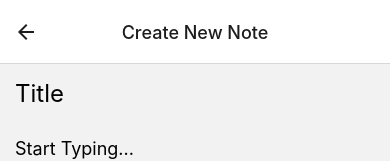
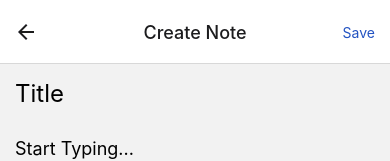
Before and after one commit to myoaung99/react-native-note-app, a React Native app: screen /ManageNote in a window 390 px wide. Shown: the top 161 px of the page. Built offline with nearby package versions, Linux system fonts and the light colour scheme.

Commit message:
linked header button with note input state + added basic redux config

```diff
--- a/App.js
+++ b/App.js
@@ -3,14 +3,18 @@ import { StyleSheet, Text, View, SafeAreaView } from "react-native";
 import { NavigationContainer } from "@react-navigation/native";
 import { SafeAreaProvider } from "react-native-safe-area-context";
 import StackNavigator from "./components/Navigator/StackNavigator";
+import { Provider } from "react-redux";
+import { store } from "./store/store";
 
 export default function App() {
   return (
     <SafeAreaProvider>
       <StatusBar style="dark" />
-      <NavigationContainer>
-        <StackNavigator />
-      </NavigationContainer>
+      <Provider store={store}>
+        <NavigationContainer>
+          <StackNavigator />
+        </NavigationContainer>
+      </Provider>
     </SafeAreaProvider>
   );
 }
--- a/app.json
+++ b/app.json
@@ -4,7 +4,6 @@
     "slug": "react-native-note-app",
     "version": "1.0.0",
     "orientation": "portrait",
-    "backgroundColor": "#d6d9ff",
     "icon": "./assets/icon.png",
     "userInterfaceStyle": "light",
     "splash": {
--- a/components/Note/NoteForm.js
+++ b/components/Note/NoteForm.js
@@ -1,14 +1,81 @@
-import React from "react";
+import React, { useState, useLayoutEffect, useEffect } from "react";
+import { useNavigation } from "@react-navigation/native";
 import { View, TextInput, StyleSheet, ImageBackground } from "react-native";
+import HeaderText from "../UI/HeaderText";
+import { GlobalStyles } from "../../constants/GlobalStyles";
 
-const NoteForm = () => {
+const NoteForm = ({ editingNoteId }) => {
+  const [inputValues, setInputValues] = useState({
+    title: {
+      value: "",
+      isValid: true,
+    },
+    text: {
+      value: "",
+      isValid: true,
+    },
+  });
+  const navigation = useNavigation();
+
+  const saveHandler = () => {
+    console.log(inputValues);
+    // TODO: Dispatch global state
+  };
+
+  useLayoutEffect(() => {
+    if (editingNoteId) {
+      navigation.setOptions({
+        title: "Edit Note",
+      });
+    } else {
+      navigation.setOptions({
+        title: "Create Note",
+      });
+    }
+
+    navigation.setOptions({
+      headerRight: () => (
+        <HeaderText text="Save" color={GlobalStyles.colors.confirm500} />
+      ),
+    });
+  }, []);
+
+  // sync with header button
+  useEffect(() => {
+    navigation.setParams({
+      onSave: saveHandler,
+    });
+  }, [inputValues]);
+
+  const textInputHandler = (type, enteredText) => {
+    setInputValues((currentValue) => ({
+      ...currentValue,
+      [type]: {
+        value: enteredText,
+        isValid: true,
+      },
+    }));
+  };
+
   return (
     <View style={styles.container}>
-      <TextInput style={styles.titleInput} placeholder="Title" />
+      <TextInput
+        style={styles.titleInput}
+        placeholder="Title"
+        autoCapitalize="sentences"
+        autoCorrect={false}
+        autoFocus={true}
+        value={inputValues.title.value}
+        onChangeText={textInputHandler.bind(this, "title")}
+      />
       <TextInput
         style={styles.inputForm}
         multiline={true}
+        autoCapitalize="sentences"
+        autoCorrect={false}
         placeholder="Start Typing..."
+        value={inputValues.text.value}
+        onChangeText={textInputHandler.bind(this, "text")}
       />
     </View>
   );
@@ -23,8 +90,6 @@ const styles = StyleSheet.create({
   titleInput: {
     fontSize: 24,
     marginBottom: 10,
-
-    width: "50%",
     padding: 10,
   },
   inputForm: {
--- a/components/Note/NoteItem.js
+++ b/components/Note/NoteItem.js
@@ -1,13 +1,43 @@
-import React from "react";
-import { Text, View, StyleSheet, Pressable, Platform } from "react-native";
+import React, { useState } from "react";
+import {
+  Text,
+  View,
+  StyleSheet,
+  Pressable,
+  Platform,
+  Alert,
+} from "react-native";
 import { GlobalStyles } from "../../constants/GlobalStyles";
+import HeaderButton from "../UI/HeaderText";
 
 const NoteItem = ({ note, onPress }) => {
+  const longPressHandler = (noteId) => {
+    Alert.alert(
+      "Do you want to delete?",
+      "The following note will be deleted.",
+      [
+        {
+          text: "Delete",
+          onPress: () => console.log("Delete Pressed", noteId),
+          style: "destructive",
+        },
+        {
+          text: "Cancel",
+          onPress: () => console.log("Cancel Pressed", noteId),
+          style: "cancel",
+        },
+      ]
+    );
+  };
+
   const excerpt = note.text.split(" ").slice(0, 7).join(" ");
+
   return (
-    <View style={styles.outerContainer}>
+    <View style={styles.itemContainer}>
+      <View style={[styles.outerContainer]}>
         <Pressable
           onPress={onPress}
+          onLongPress={longPressHandler.bind(this, note.id)}
           android_ripple={{ color: "#ccc" }}
           // TODO: test press effect on iPhone
           style={({ pressed }) =>
@@ -24,13 +54,19 @@ const NoteItem = ({ note, onPress }) => {
           </View>
         </Pressable>
       </View>
+    </View>
   );
 };
 
 export default NoteItem;
 
 const styles = StyleSheet.create({
+  itemContainer: {
+    flexDirection: "row",
+    alignItems: "center",
+  },
   outerContainer: {
+    flex: 1,
     marginTop: 10,
     marginBottom: 0,
     marginHorizontal: 15,
--- /dev/null
+++ b/components/UI/HeaderText.js
@@ -0,0 +1,29 @@
+import React from "react";
+import { useNavigation, useRoute } from "@react-navigation/native";
+import { StyleSheet, Pressable, Text } from "react-native";
+import Ionicons from "@expo/vector-icons/Ionicons";
+
+function HeaderText({ onPress, text, color }) {
+  const route = useRoute();
+
+  return (
+    <Pressable
+      onPress={route.params?.onSave}
+      style={({ pressed }) => pressed && styles.pressed}
+    >
+      <Text style={[styles.headerText, { color: color }]}>{text}</Text>
+    </Pressable>
+  );
+}
+
+export default HeaderText;
+
+const styles = StyleSheet.create({
+  headerText: {
+    padding: 10,
+    margin: 5,
+  },
+  pressed: {
+    opacity: 0.5,
+  },
+});
--- a/constants/GlobalStyles.js
+++ b/constants/GlobalStyles.js
@@ -1,5 +1,8 @@
 export const GlobalStyles = {
   colors: {
     primary500: "#A66CFF",
+    error500: "#d91c3c",
+    success500: "#1cd93c",
+    confirm500: "#2353c2",
   },
 };
--- a/package.json
+++ b/package.json
@@ -13,17 +13,19 @@
     "@react-navigation/material-top-tabs": "^6.2.2",
     "@react-navigation/native": "^6.0.11",
     "@react-navigation/stack": "^6.2.2",
+    "@reduxjs/toolkit": "^1.8.3",
     "expo": "~45.0.0",
     "expo-status-bar": "~1.3.0",
     "react": "17.0.2",
     "react-dom": "17.0.2",
     "react-native": "0.68.2",
+    "react-native-gesture-handler": "~2.2.1",
     "react-native-pager-view": "5.4.15",
     "react-native-safe-area-context": "4.2.4",
     "react-native-screens": "~3.11.1",
     "react-native-tab-view": "^3.1.1",
     "react-native-web": "0.17.7",
-    "react-native-gesture-handler": "~2.2.1"
+    "react-redux": "^8.0.2"
   },
   "devDependencies": {
     "@babel/core": "^7.12.9"
--- a/screens/NoteManageScreen.js
+++ b/screens/NoteManageScreen.js
@@ -1,23 +1,15 @@
-import React, { useLayoutEffect } from "react";
+import React, { useLayoutEffect, useState } from "react";
 import { View, Text, StyleSheet, SafeAreaView } from "react-native";
 import NoteForm from "../components/Note/NoteForm";
 
+import { GlobalStyles } from "../constants/GlobalStyles";
+
 function NoteManageScreen({ navigation, route }) {
   const editingNoteId = route.params?.noteId;
-  useLayoutEffect(() => {
-    if (editingNoteId) {
-      navigation.setOptions({
-        title: "Edit Note",
-      });
-    } else {
-      navigation.setOptions({
-        title: "Create New Note",
-      });
-    }
-  }, []);
+
   return (
     <SafeAreaView style={styles.screen}>
-      <NoteForm />
+      <NoteForm editingNoteId={editingNoteId} />
     </SafeAreaView>
   );
 }
@@ -28,4 +20,9 @@ const styles = StyleSheet.create({
   screen: {
     flex: 1,
   },
+  headerText: {
+    color: GlobalStyles.colors.confirm500,
+    padding: 10,
+    margin: 5,
+  },
 });
--- /dev/null
+++ b/store/noteList-slice.js
@@ -0,0 +1,21 @@
+import { createSlice } from "@reduxjs/toolkit";
+
+const initialState = {
+  noteList: [],
+};
+
+export const noteListSlice = createSlice({
+  name: "note-slice",
+  initialState,
+  reducers: {
+    addNote: () => {},
+    removeNote: () => {},
+    updateNote: () => {},
+    setNotes: () => {},
+  },
+});
+
+// Action creators are generated for each case reducer function
+export const {} = noteListSlice.actions;
+
+export default noteListSlice.reducer;
--- /dev/null
+++ b/store/store.js
@@ -0,0 +1,8 @@
+import { configureStore } from "@reduxjs/toolkit";
+import noteListSlice from "./noteList-slice";
+
+export const store = configureStore({
+  reducer: {
+    notes: noteListSlice,
+  },
+});
```
Also changed, not shown: 1 other file (tests, documents, lock files or other folders). Lines whose indentation alone changed are shown as unchanged.
